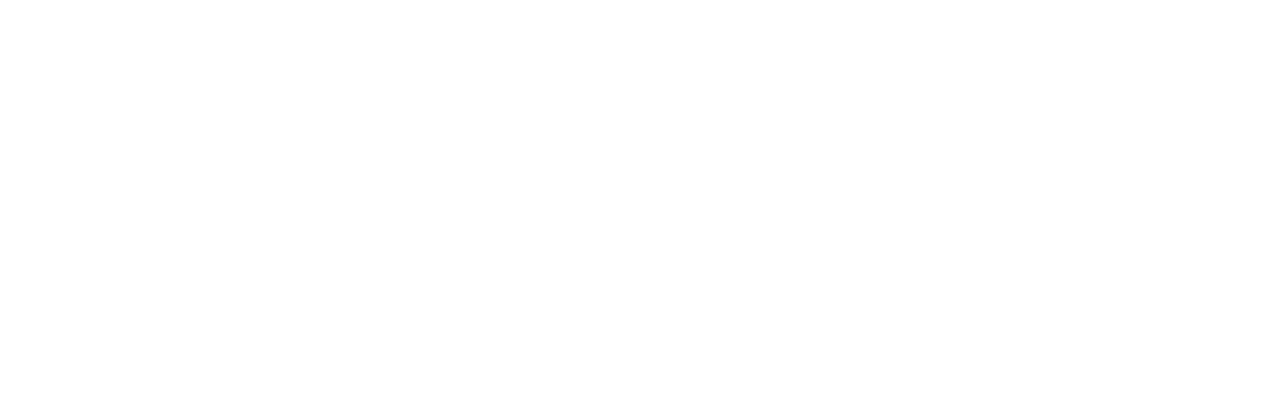
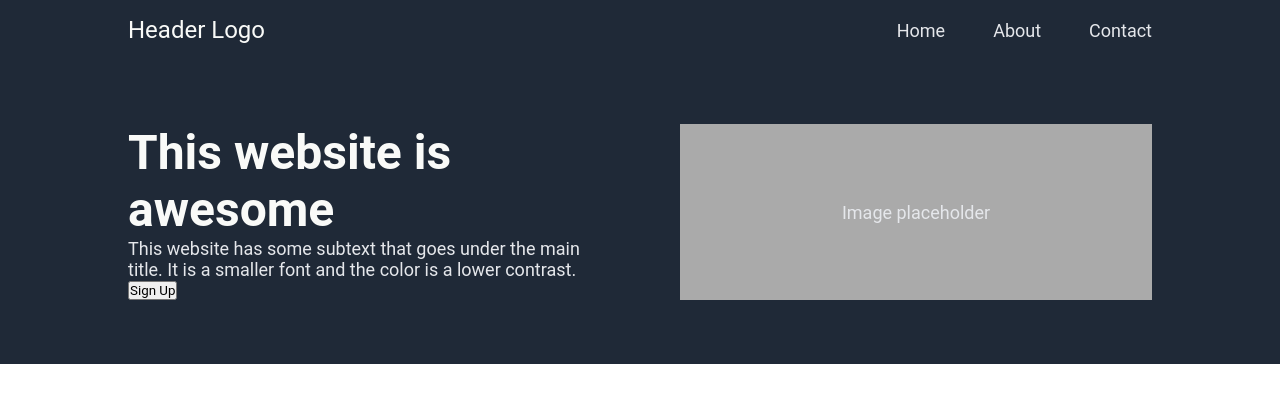
Before and after one commit to SageDave/odin-landing-page, a plain HTML site: page index.html in a window 1280 px wide. Drawn offline with Linux system fonts and the light colour scheme.

Commit message:
Made header section

```diff
--- a/index.html
+++ b/index.html
@@ -1,11 +1,43 @@
 <!DOCTYPE html>
 <html lang="en">
+
 <head>
     <meta charset="UTF-8">
     <title>My Landing Page</title>
     <link rel="stylesheet" href="style.css">
 </head>
+
 <body>
+    <div class="header">
+        <div class="container-lg">
+            <div class="navbar">
+                <div class="header-logo">
+                    <p>Header Logo</p>
+                </div>
+                <div class="header-links">
+                    <a href="#" class="header-link">Home</a>
+                    <a href="#" class="header-link">About</a>
+                    <a href="#" class="header-link">Contact</a>
+                </div>
+            </div>
+            <div class="header-contents">
+                <div class="header-content">
+                    <p id="main-header-text">This website is awesome</p>
+                    <p id="secondary-header-text">This website has some subtext that goes under the main title. It is a
+                        smaller font and the color is a lower contrast.
+                    </p>
+                    <button>Sign Up</button>
+                </div>
+                <div class="header-content">
+                    <div class="img-placeholder">
+                        <p id="secondary-header-text">Image placeholder</p>
+                    </div>
+                </div>
+            </div>
+        </div>
+
+    </div>
 
 </body>
+
 </html>
--- a/style.css
+++ b/style.css
@@ -0,0 +1,65 @@
+
+*{
+    margin: 0;
+    padding: 0;
+    font-family: roboto, sans-serif;
+}
+
+
+.container-lg{
+    padding: 1rem 0 4rem;
+    margin: 0 10% 2rem;
+}
+
+.navbar{
+    display: flex;
+    justify-content: space-between;
+    align-items: center;
+    margin-bottom: 5rem;
+}
+
+.header{
+    background-color: #1F2937;
+}
+.header-logo{
+    font-size: 24px;
+    color: #F9FAF8;
+}
+.header-links{
+    display: flex;
+    justify-content: right;
+    gap: 3rem;
+    align-items: center;
+}
+.header-link, #secondary-header-text{
+    text-decoration: none;
+    color: #E5E7EB;
+    font-size: 18px;
+}
+
+.header-contents{
+    display: flex;
+    justify-content: center;
+    align-items: stretch;
+    gap: 5rem;
+}
+.header-content{
+    flex: 1;
+}
+.img-placeholder{
+    height: 100%;
+    width: 100%;
+    background-color:  #aaaaaa;
+    display: flex;
+    justify-content: center;
+    align-items: center;
+}
+
+
+#main-header-text{
+
+    font-size: 48px;
+    font-weight: bolder;
+    color: #F9FAF8;
+
+}
```
